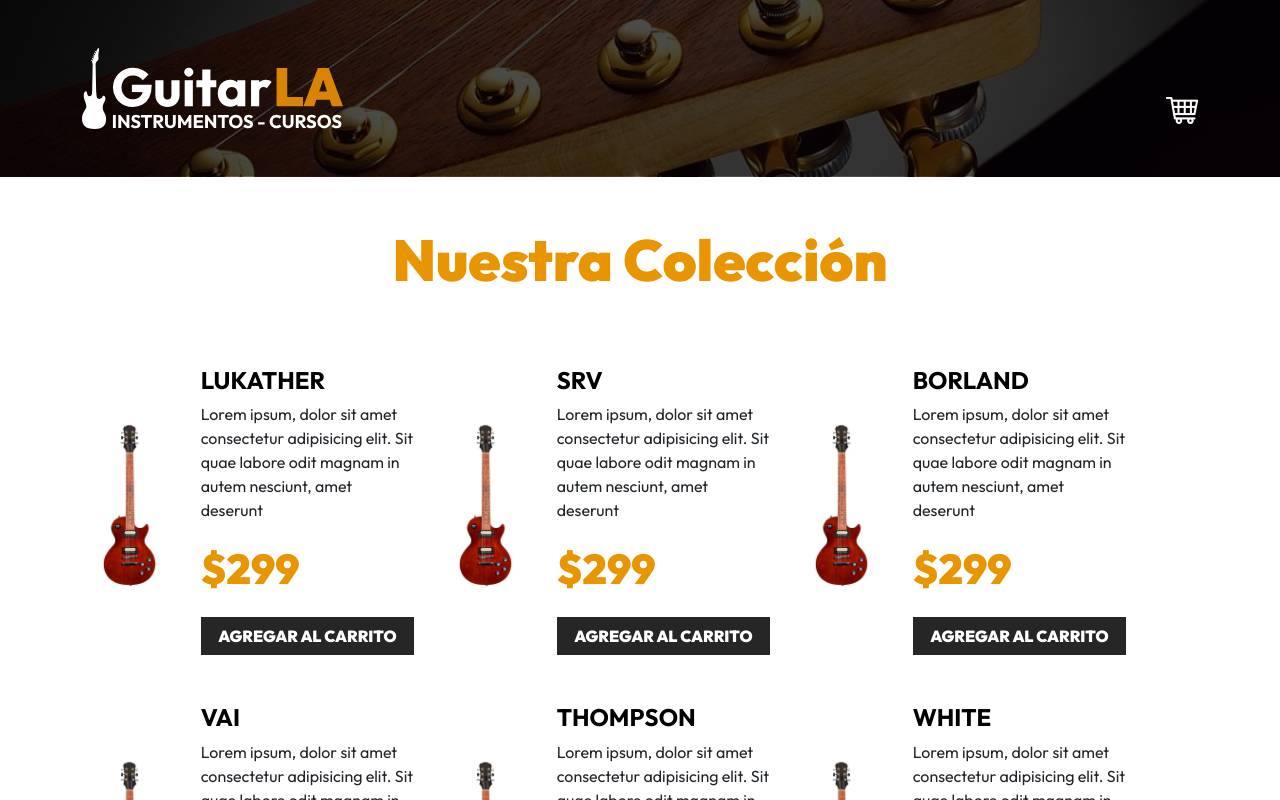
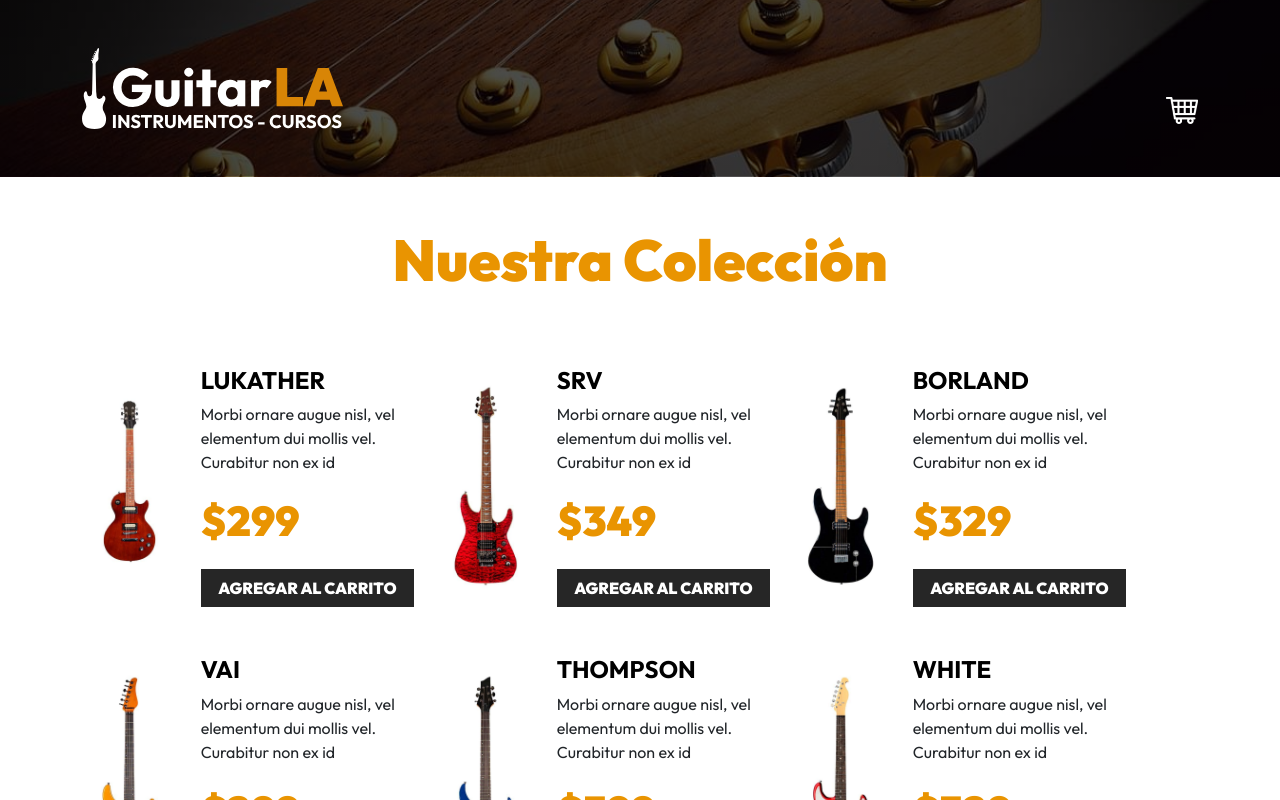
Before and after one commit to LeoDuffed/PaginasConReact, a React (Vite) app in the folder guitar-shop/: page / in a window 1280 px wide. Shown: the top 800 px of the page. Built offline with nearby package versions, Linux system fonts and the light colour scheme.

Commit message:
Probando cosas

```diff
--- a/guitar-shop/src/App.jsx
+++ b/guitar-shop/src/App.jsx
@@ -7,6 +7,7 @@
 function App() {
 
   const [data, setData] = useState(db)
+  const [cart, setCart] = useState([])
 
   return (
     <>
@@ -21,7 +22,10 @@
 
           {data.map ((guitar) => (
             <Guitar
-            guitar={guitar}
+              key={guitar.id}
+              guitar={guitar}
+              cart={cart}
+              setCart={setCart}
             />
           ))}
 
--- a/guitar-shop/src/components/Guitar.jsx
+++ b/guitar-shop/src/components/Guitar.jsx
@@ -1,18 +1,25 @@
-export default function Guitar({guitar}){
+export default function Guitar({guitar, cart, setCart}){
+
+    const {id, name, image, description, price} = guitar
+
+    const handleClick = (guitar) => {
+        setCart([...cart, guitar])
+    }
 
     return(
             <>
                 <div className="col-md-6 col-lg-4 my-4 row align-items-center">
                     <div className="col-4">
-                        <img className="img-fluid" src="./public/img/guitarra_01.jpg" alt="imagen guitarra" />
+                        <img className="img-fluid" src={`/img/${image}.jpg`} alt="imagen guitarra" />
                     </div>
                     <div className="col-8">
-                        <h3 className="text-black fs-4 fw-bold text-uppercase">{guitar.name}</h3>
-                        <p>Lorem ipsum, dolor sit amet consectetur adipisicing elit. Sit quae labore odit magnam in autem nesciunt, amet deserunt</p>
-                        <p className="fw-black text-primary fs-3">$299</p>
+                        <h3 className="text-black fs-4 fw-bold text-uppercase">{name}</h3>
+                        <p>{description}</p>
+                        <p className="fw-black text-primary fs-3">${price}</p>
                         <button
                             type="button"
                             className="btn btn-dark w-100"
+                            onClick={ () => handleClick(guitar)}
                         >Agregar al Carrito</button>
                     </div>
                 </div>
```
